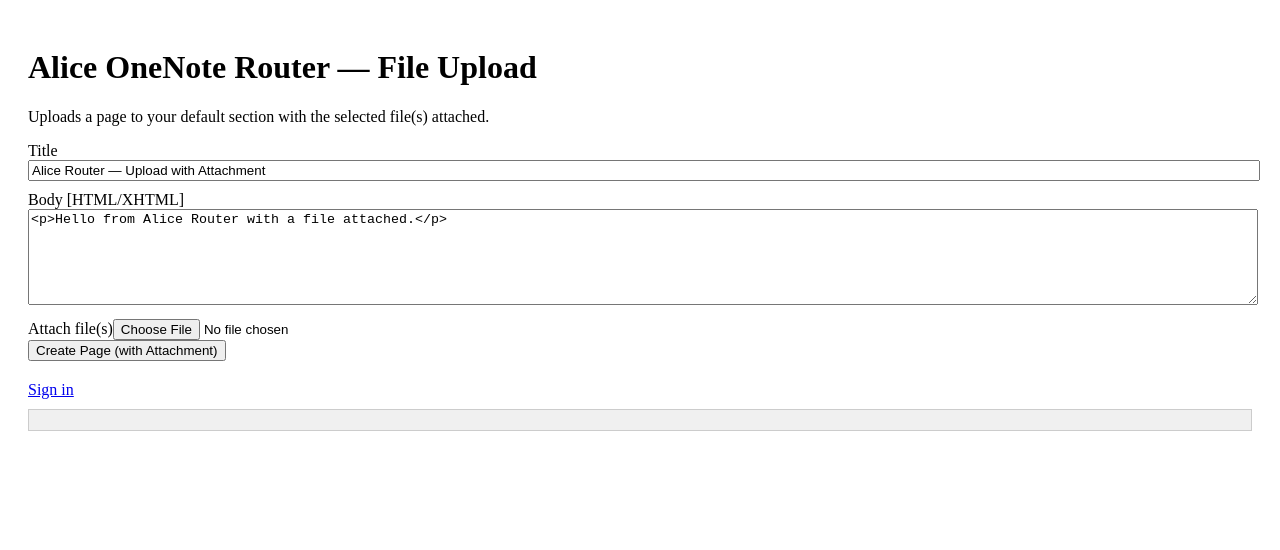
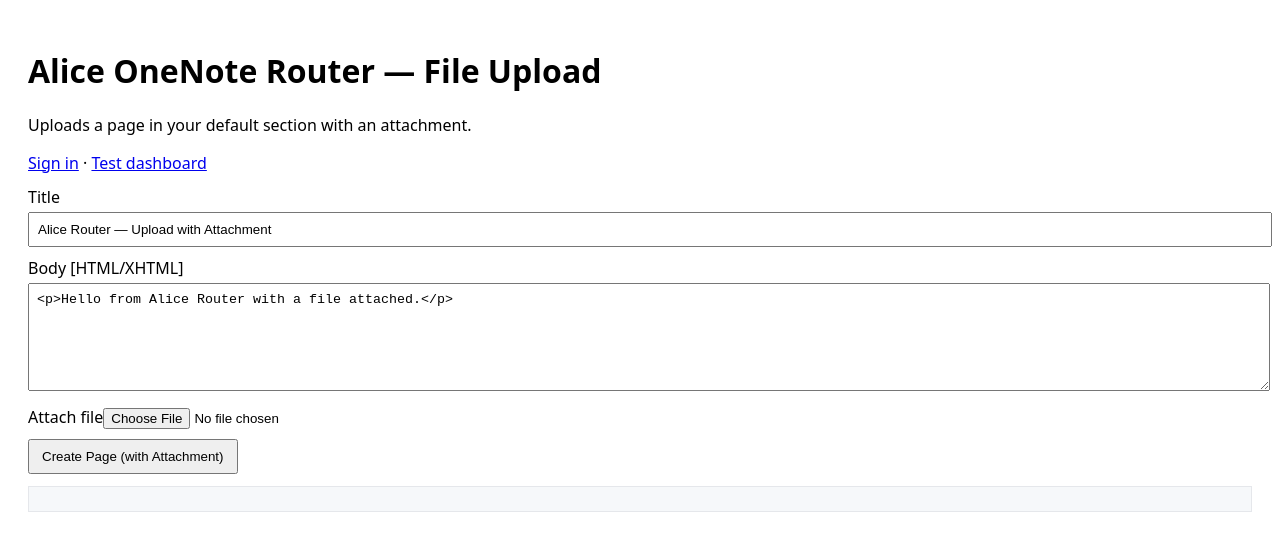
Before and after one commit to tchaudhry907/alice-onenote-router, a Next.js app: page /onenote-upload-file in a window 1280 px wide. Shown: the top 550 px of the page. Built offline with nearby package versions, Linux system fonts and the light colour scheme.

Commit message:
Refactor file upload handling and UI updates

```diff
--- a/pages/onenote-upload-file.js
+++ b/pages/onenote-upload-file.js
@@ -6,64 +6,82 @@
   const [body, setBody] = useState("<p>Hello from Alice Router with a file attached.</p>");
   const [file, setFile] = useState(null);
   const [result, setResult] = useState("");
+  const [submitting, setSubmitting] = useState(false);
+
+  async function safeFetchJson(url, init) {
+    const res = await fetch(url, init);
+    const text = await res.text();
+    let parsed = null;
+    try { parsed = JSON.parse(text); } catch {}
+    return { ok: res.ok, status: res.status, body: parsed ?? text };
+  }
 
   const handleSubmit = async (e) => {
     e.preventDefault();
-    setResult("Submitting...");
+    setSubmitting(true);
+    setResult("Submitting…");
 
+    try {
       const formData = new FormData();
       formData.append("title", title);
       formData.append("body", body);
       if (file) formData.append("file", file);
 
-    const res = await fetch("/api/onenote/page-create-file", {
+      const r = await safeFetchJson("/api/onenote/page-create-file", {
         method: "POST",
         body: formData,
       });
 
-    const json = await res.json();
-    setResult(JSON.stringify(json, null, 2));
+      setResult(typeof r.body === "string" ? r.body : JSON.stringify(r.body, null, 2));
+    } catch (err) {
+      setResult(`ERROR: ${String(err)}`);
+    } finally {
+      setSubmitting(false);
+    }
   };
 
   return (
-    <div style={{ padding: 20 }}>
+    <div style={{ padding: 20, fontFamily: "system-ui, sans-serif" }}>
       <h1>Alice OneNote Router — File Upload</h1>
-      <p>Uploads a page to your default section with the selected file(s) attached.</p>
+      <p>Uploads a page in your default section with an attachment.</p>
+
+      <div style={{ marginBottom: 12 }}>
+        <a href="/api/auth/login?state=/onenote-upload-file">Sign in</a>
+        {" · "}
+        <a href="/onenote-test">Test dashboard</a>
+      </div>
+
       <form onSubmit={handleSubmit}>
-        <div>
+        <div style={{ marginBottom: 10 }}>
           <label>Title</label>
           <input
             value={title}
             onChange={(e) => setTitle(e.target.value)}
-            style={{ width: "100%", marginBottom: 10 }}
+            style={{ width: "100%", marginTop: 4, padding: 8 }}
           />
         </div>
-        <div>
+
+        <div style={{ marginBottom: 10 }}>
           <label>Body [HTML/XHTML]</label>
           <textarea
             value={body}
             onChange={(e) => setBody(e.target.value)}
             rows={6}
-            style={{ width: "100%", marginBottom: 10 }}
+            style={{ width: "100%", marginTop: 4, padding: 8 }}
           />
         </div>
-        <div>
-          <label>Attach file(s)</label>
-          <input type="file" onChange={(e) => setFile(e.target.files[0])} />
+
+        <div style={{ marginBottom: 10 }}>
+          <label>Attach file</label>
+          <input type="file" onChange={(e) => setFile(e.target.files?.[0] || null)} />
         </div>
-        <button type="submit">Create Page (with Attachment)</button>
+
+        <button type="submit" disabled={submitting} style={{ padding: "8px 12px" }}>
+          {submitting ? "Submitting…" : "Create Page (with Attachment)"}
+        </button>
       </form>
-      <div style={{ marginTop: 20 }}>
-        <a href="/api/auth/login?state=/onenote-upload-file">Sign in</a>
-      </div>
-      <pre
-        style={{
-          background: "#f0f0f0",
-          padding: 10,
-          border: "1px solid #ccc",
-          marginTop: 10,
-        }}
-      >
+
+      <pre style={{ background: "#f6f8fa", padding: 12, border: "1px solid #e5e7eb", marginTop: 12, whiteSpace: "pre-wrap" }}>
         {result}
       </pre>
     </div>
```
Lines whose indentation alone changed are shown as unchanged.
